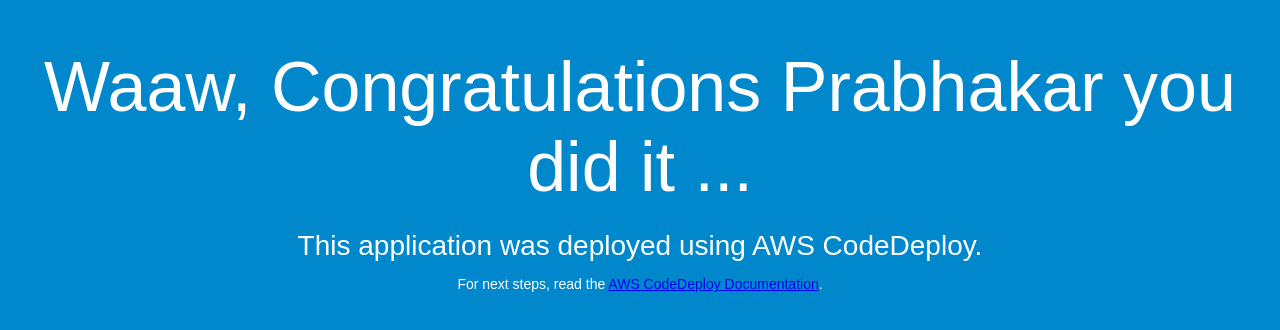
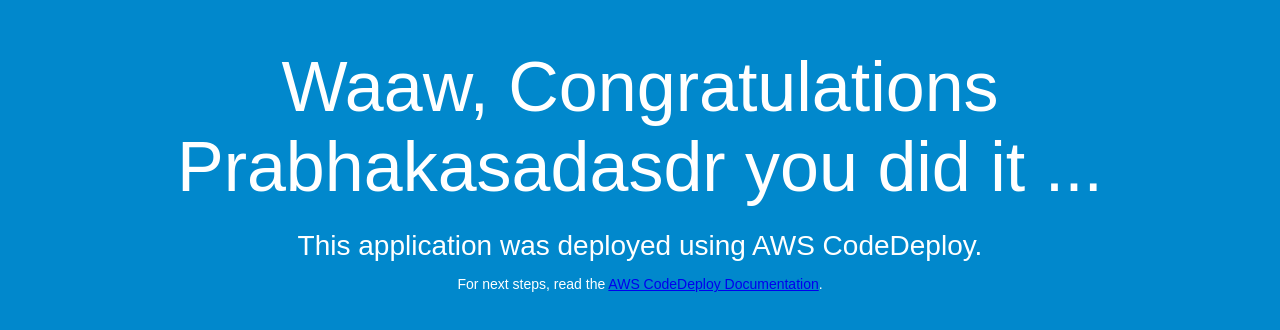
Before and after one commit to xenon-abhi/test-jenkins, a plain HTML site: page index.html in a window 1280 px wide. Drawn offline with Linux system fonts and the light colour scheme.

Commit message:
Update index.html

```diff
--- a/index.html
+++ b/index.html
@@ -26,7 +26,7 @@
 </head>
 <body>
   <div align="center">
-    <h1>Waaw, Congratulations Prabhakar you did it ...</h1>
+    <h1>Waaw, Congratulations Prabhakasadasdr you did it ...</h1>
     <h2>This application was deployed using AWS CodeDeploy.</h2>
     <p>For next steps, read the <a href="http://aws.amazon.com/documentation/codedeploy">AWS CodeDeploy Documentation</a>.</p>
   </div>
```
